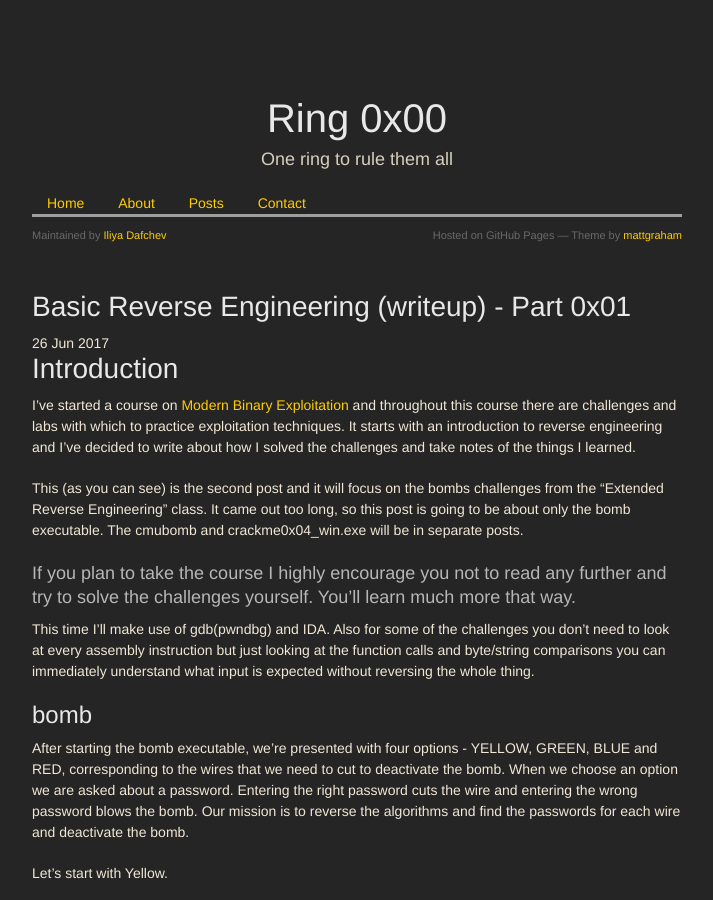
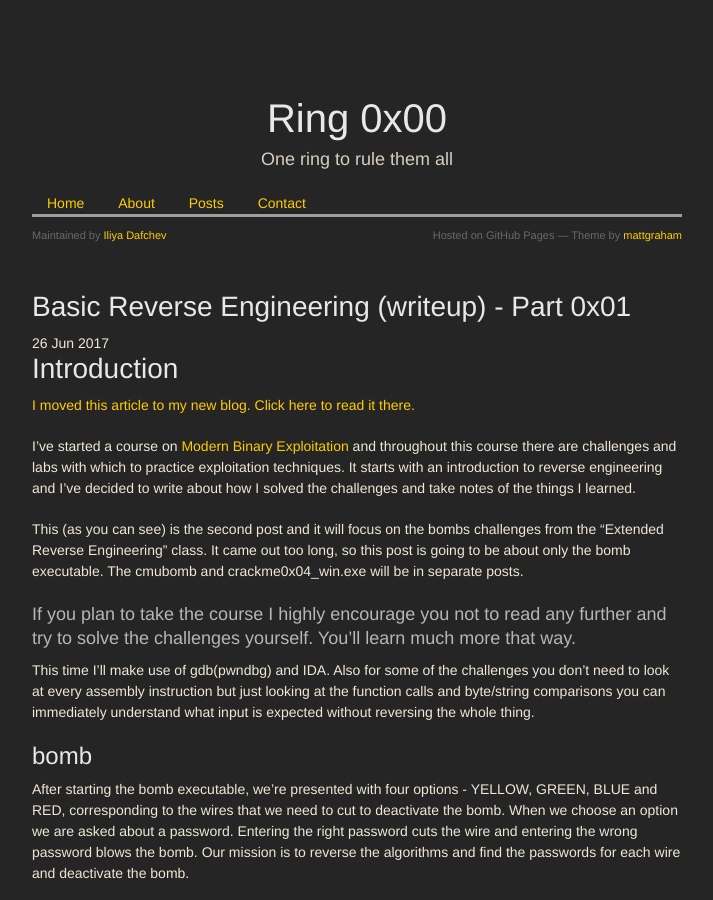
Before and after one commit to idafchev/idafchev.github.io, a Jekyll site: the page built from _posts/2017-06-26-basic_reverse_engineering_part_2.md, in a window 1280 px wide and 900 px high. Shown: the whole window, without its empty margins (283-996 px from the left). Built offline with Jekyll 4.4.1, drawn with Linux system fonts in a browser that asks for light colours; nearby versions of some CDN libraries; some web fonts are replaced; comment, search, counter and statistics services are not loaded.

Commit message:
Update 2017-06-26-basic_reverse_engineering_part_2.md

```diff
--- a/_posts/2017-06-26-basic_reverse_engineering_part_2.md
+++ b/_posts/2017-06-26-basic_reverse_engineering_part_2.md
@@ -8,6 +8,7 @@
 ---
 
 # Introduction
+[I moved this article to my new blog. Click here to read it there.](https://idafchev.github.io/blog/basic_reverse_engineering_part_2/)
 
 I've started a course on [Modern Binary Exploitation](http://security.cs.rpi.edu/courses/binexp-spring2015/) and throughout this course there are challenges and labs with which to practice exploitation techniques. It starts with an introduction to reverse engineering and I've decided to write about how I solved the challenges and take notes of the things I learned.
 
```
